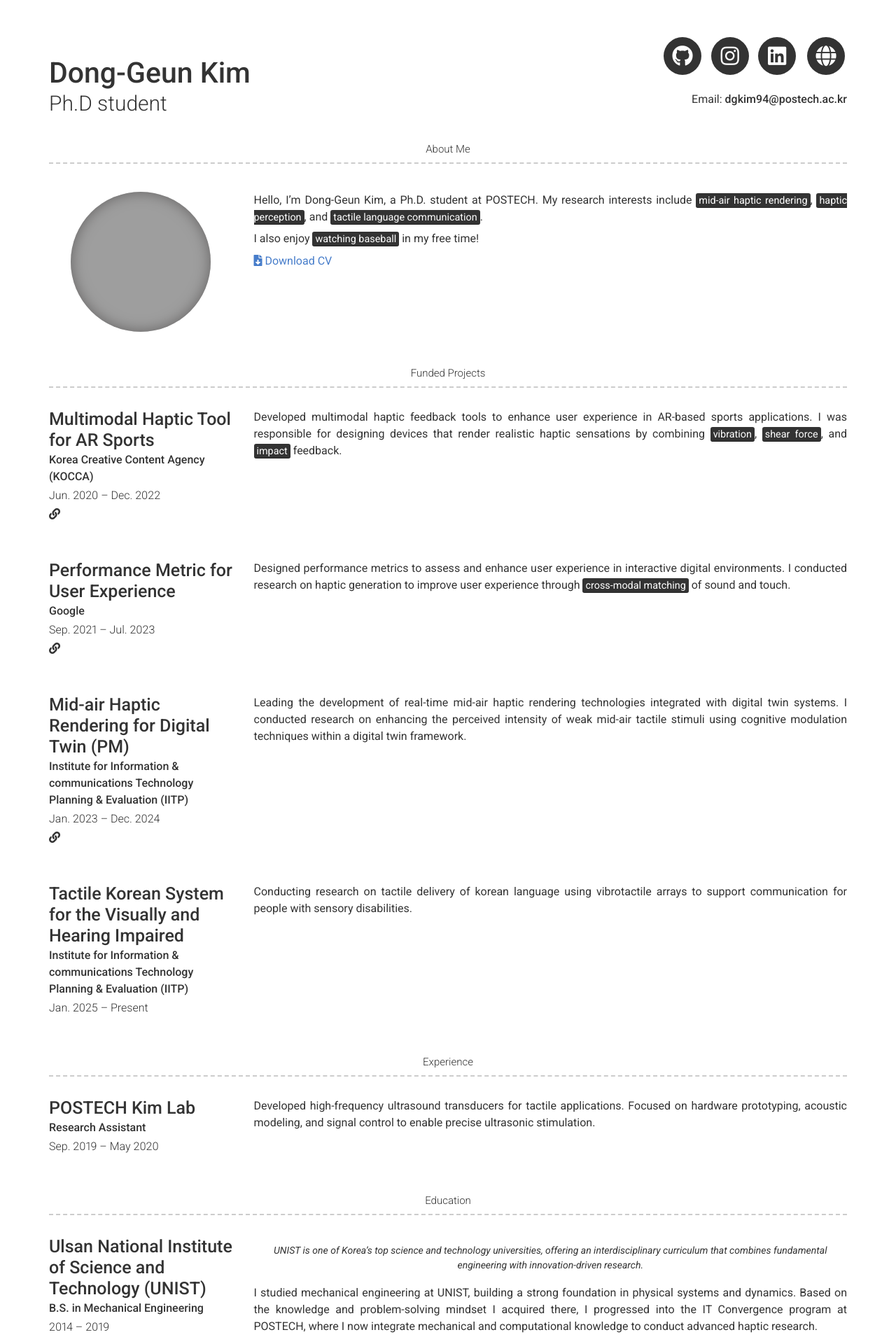
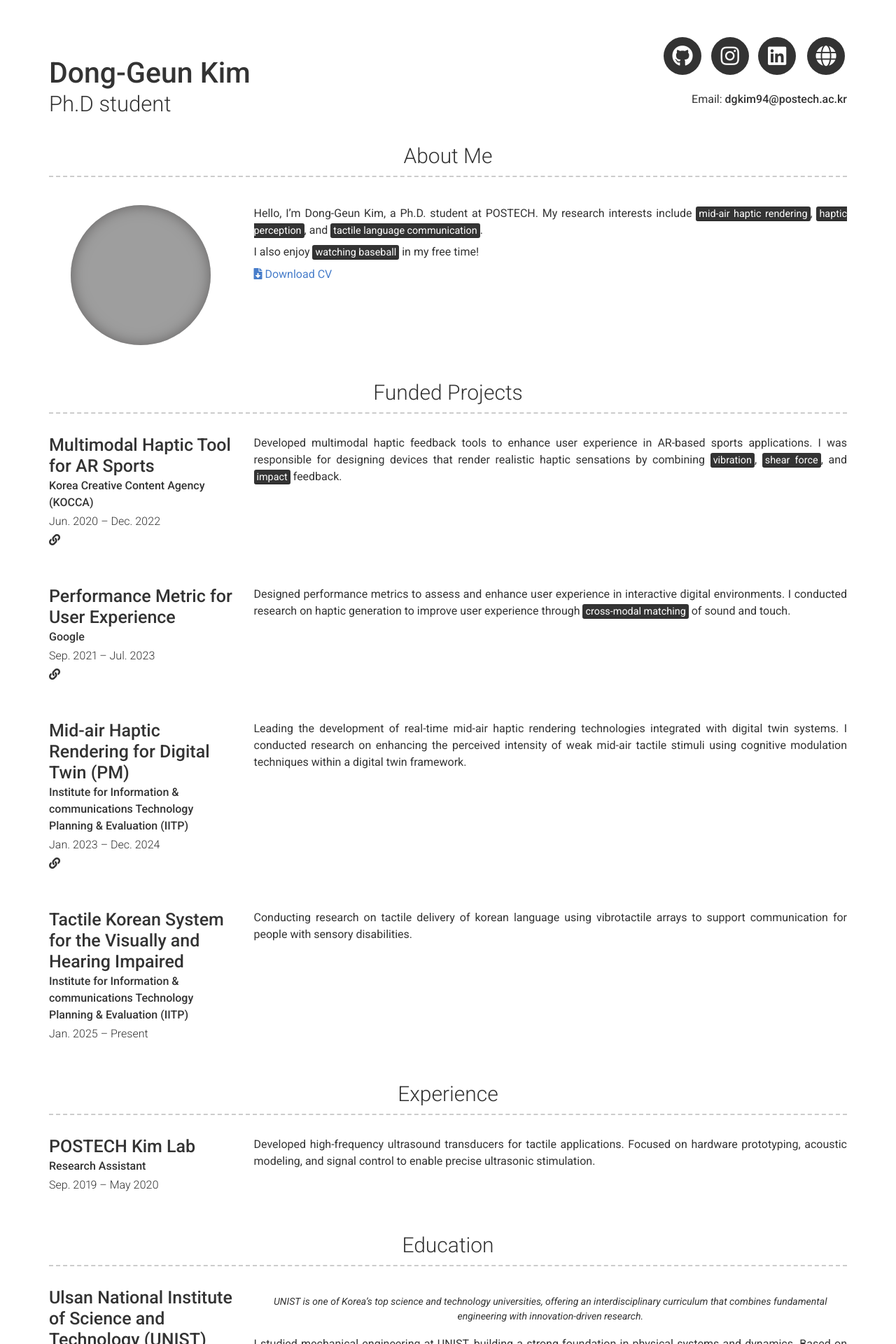
Before and after one commit to DGKIM94/dgkim94.github.io, a Jekyll site: the page built from index.md, in a window 1280 px wide. Shown: the top 1920 px of the page at 70% size. Built offline with Jekyll 4.4.1, drawn with Linux system fonts in a browser that asks for light colours; nearby versions of some CDN libraries; grey boxes are pictures that could not be loaded.

Commit message:
Update type.scss

```diff
--- a/_sass/type.scss
+++ b/_sass/type.scss
@@ -43,12 +43,12 @@ h1 {
 
 h2 {
   font-weight: 300;
-  font-size: 3rem;
+  font-size: 3.1rem;
 }
 
 h3 {
   font-weight: 300;
-  font-size: 1.5rem;
+  font-size: 3rem;
   text-align: center;
   border-bottom: dashed 2px #CCCCCC;
   padding-bottom: 10px;
```
